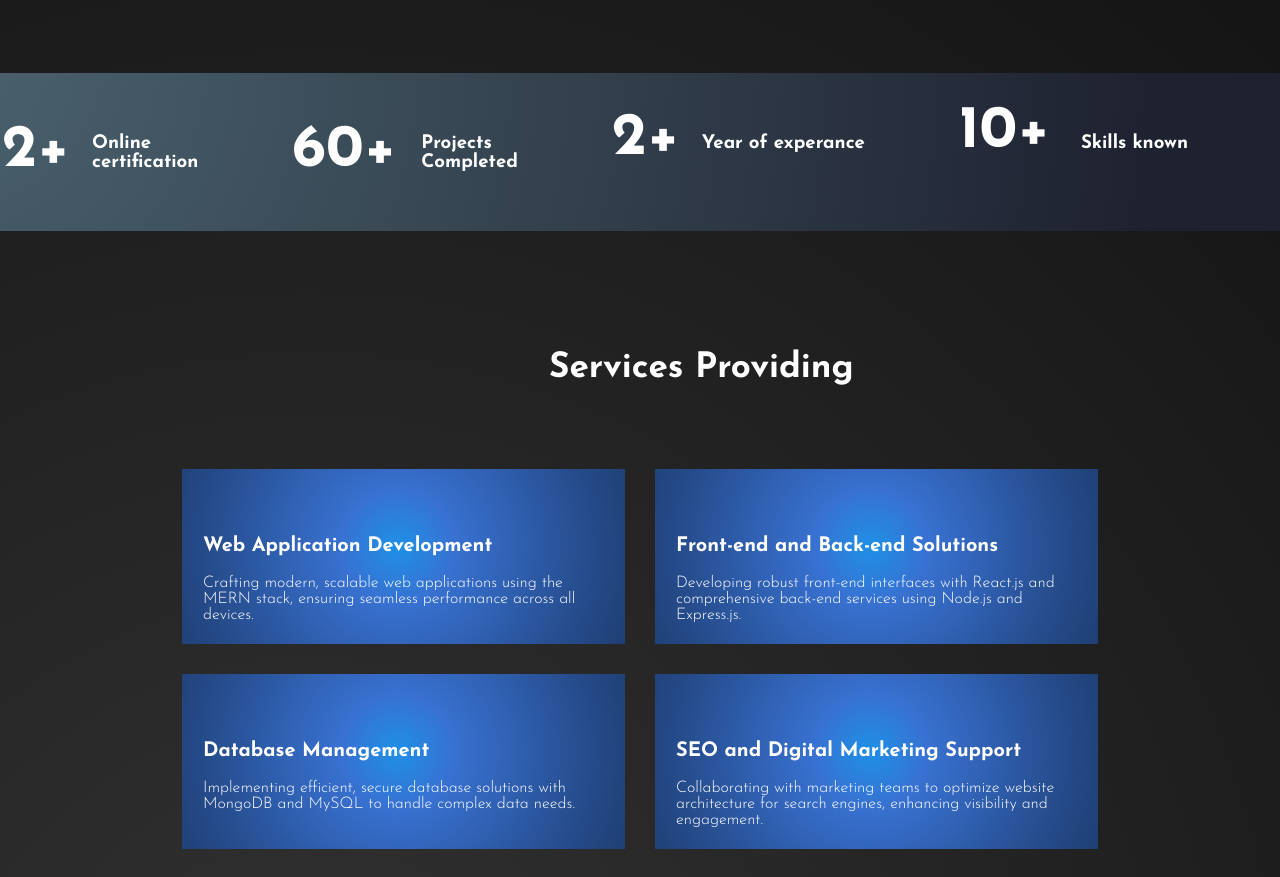
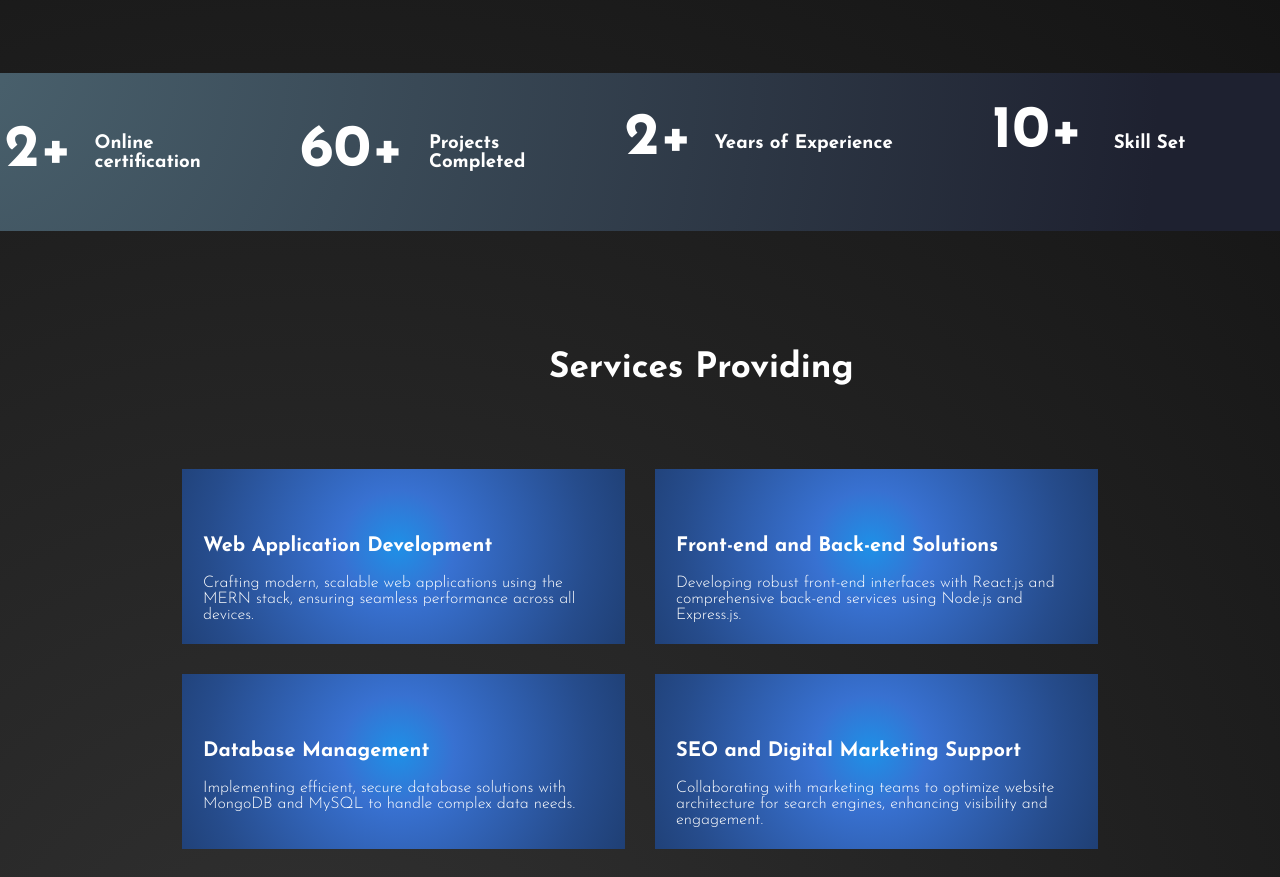
Before and after one commit to thasneem1997/portfolio, a React (Create React App) app: page / in a window 1280 px wide. Shown: the part 1180-2057 px from the top of the page. Built offline with nearby package versions, Linux system fonts and the light colour scheme.

Commit message:
Update Feature.jsx

```diff
--- a/src/Components/Feature.jsx
+++ b/src/Components/Feature.jsx
@@ -28,7 +28,7 @@ function Feature() {
         <div class="item1">
 
             <div class="fea-content">
-                <h3>Year of experance</h3>
+                <h3>Years of Experience</h3>
             </div>
             <div class="fea-image">
             <h1 style={{marginTop:'58px'}}>2+</h1>
@@ -38,7 +38,7 @@ function Feature() {
         <div class="item1">
 
             <div class="fea-content">
-                <h3 style={{marginLeft:'32px'}}>Skills known</h3>
+                <h3 style={{marginLeft:'32px'}}>Skill Set</h3>
             </div>
             <div class="fea-image">
             <h1>10+</h1>
```
